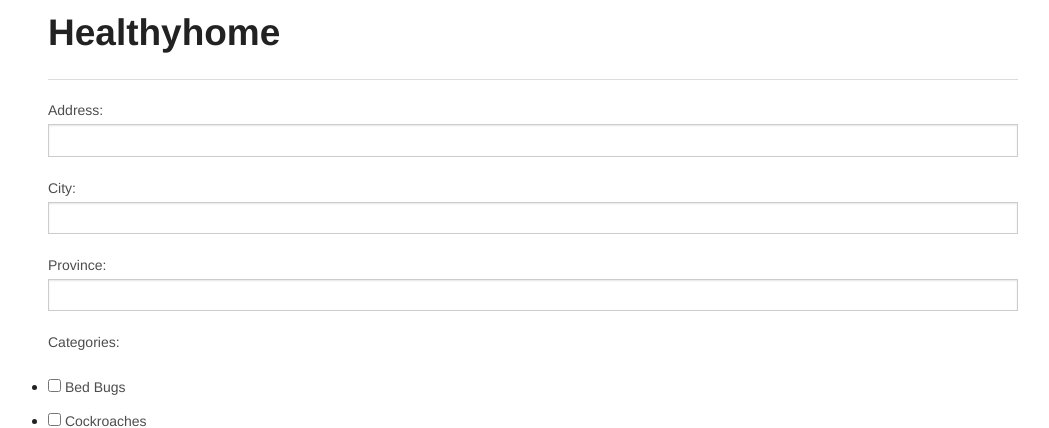
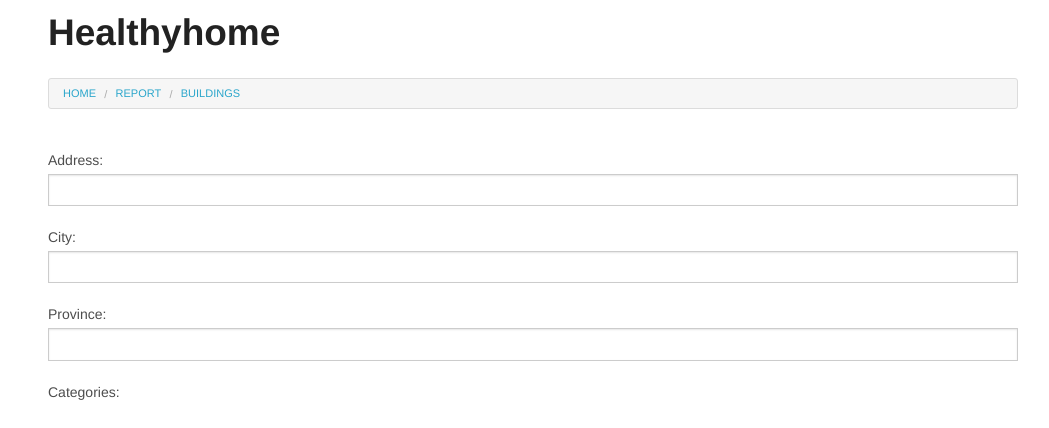
Before and after one commit to CSC301H-Fall2013/healthyhome, a Django app: page /report/ in a window 1280 px wide. Shown: the top 428 px of the page, without its empty margins (107-1156 px from the left). Run offline with Django 3.2, Linux system fonts and the light colour scheme; parts of the project's set-up code (start-up, migrations or seed data) failed here and were passed over.

Commit message:
Add site navigation bar.

```diff
--- a/complaints/forms.py
+++ b/complaints/forms.py
@@ -3,6 +3,7 @@ from django.forms.widgets import CheckboxSelectMultiple
 
 from complaints.models import Complaint
 
+# This specifies the fields that are in the complaint form
 class AddComplaint(forms.ModelForm):
     address = forms.CharField(max_length=250, required = True)
     city = forms.CharField(max_length=250, required = True)
@@ -12,7 +13,6 @@ class AddComplaint(forms.ModelForm):
     class Meta:
         model = Complaint
 
-#class ContactInfo(forms.Form):
     name =  forms.CharField(max_length=250)
     number =  forms.CharField(max_length=250)
     email =  forms.CharField(max_length=250)
--- a/complaints/models.py
+++ b/complaints/models.py
@@ -1,5 +1,6 @@
 from django.db import models
 
+# This is the Complaint model, other models will be implemented here in Sprint 2.
 class Complaint(models.Model):
 	CATEGORIES = (
 		('Bed Bugs', 'Bed Bugs'),
--- a/healthyhome/urls.py
+++ b/healthyhome/urls.py
@@ -9,7 +9,7 @@ urlpatterns = patterns('',
                        # Complaints
                        url(r'^report/', include('complaints.urls')),
 
-                       # Buildings
+                       # Buildings - this is currently redirecting to same page, will change in next sprint
                        url(r'^building/[0-9]$', views.index.as_view(), name="building"),
 
                        #Index
--- a/templates/base.html
+++ b/templates/base.html
@@ -24,7 +24,12 @@
 <div class="row">
     <div class="large-12 columns">
         <h2>Healthyhome</h2>
-        <hr />
+        <nav class="breadcrumbs">
+            <a href="/">Home</a>
+            <a href="/report/">Report</a>
+            <a href="/building/1">Buildings</a>
+        </nav>
+        <hr style="visibility:hidden;"/>
     </div>
 </div>
 
```
